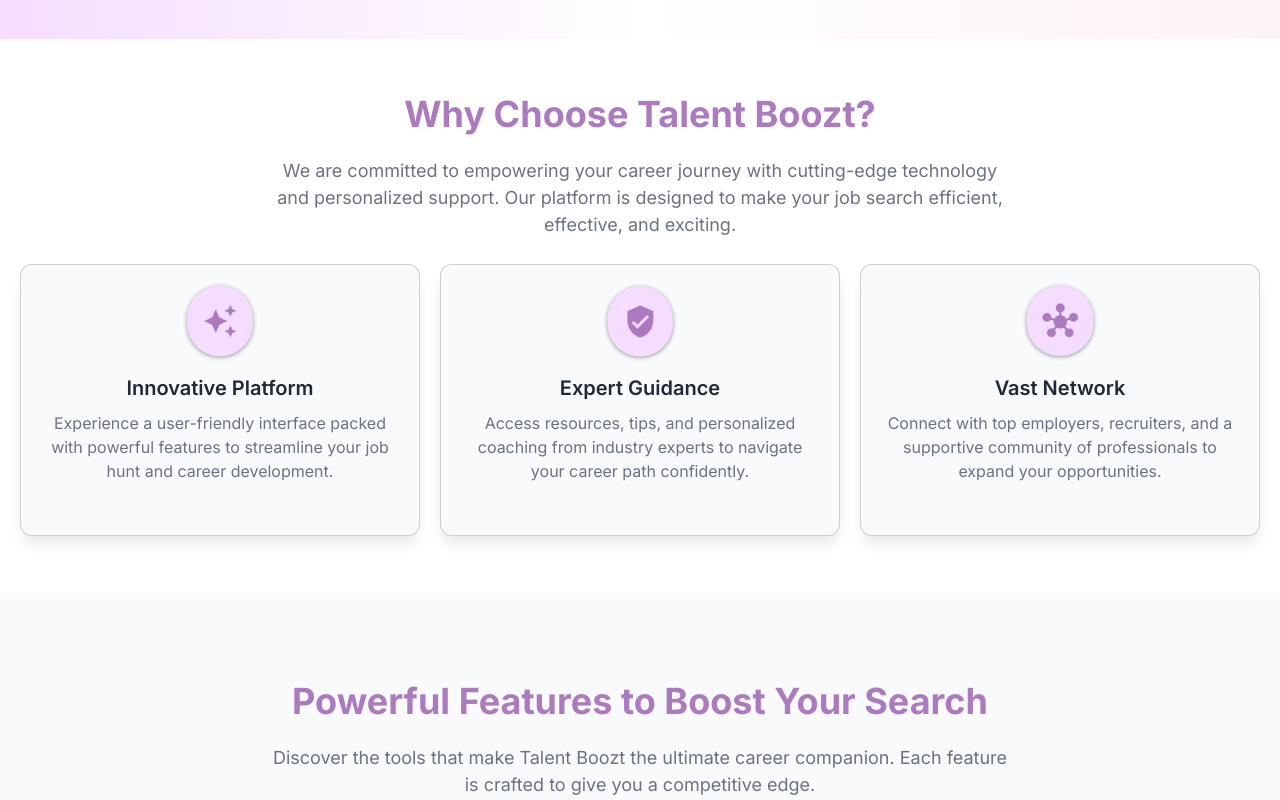
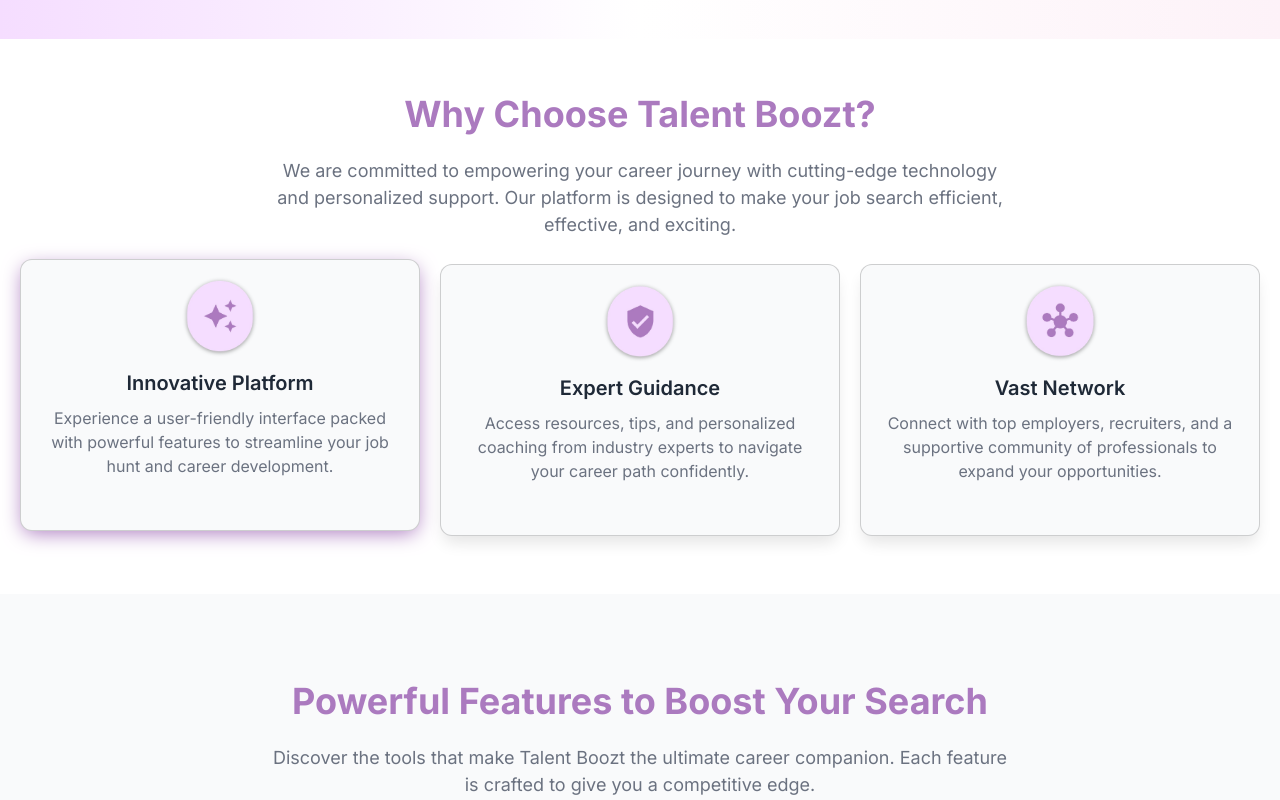
Before and after one commit to yasirufonseka/SEO, an Angular app: page /services in a window 1280 px wide. In both pictures the pointer is over the element 220 px from the left and 1253 px from the top of the page. Shown: the part 853-1653 px from the top of the page. Built offline with nearby package versions, Linux system fonts and the light colour scheme.

Commit message:
adding some transsition

```diff
--- a/src/app/component/about_us/about-us/about-us.component.scss
+++ b/src/app/component/about_us/about-us/about-us.component.scss
@@ -19,6 +19,7 @@
 
 
     }
+
     .chooseTb{
         width: 750px;
 
--- a/src/app/component/shared/card/card.component.scss
+++ b/src/app/component/shared/card/card.component.scss
@@ -11,7 +11,9 @@
     border-radius: 12px ;
     box-shadow:0px 10px 15px -3px #0000001A  ;
     font-family: 'Inter' , sans-serif;
+     transition: transform 0.3s ease;
    // background-color: var( --primary-bg-200);
+
 
     .cardlink{
     text-decoration: none;
@@ -37,6 +39,12 @@
     }
 
 }
+
+ .card:hover{
+         box-shadow:0px 5px 20px -3px #ab7abf  ;
+        transform: translateX(0px)translateY(-5px);
+   }
+
 
  @media (max-width: 768px) {
 
--- a/src/app/component/shared/card_2/card2/card2.component.scss
+++ b/src/app/component/shared/card_2/card2/card2.component.scss
@@ -19,7 +19,7 @@
   color: var(--text-primary-color) ;
   border-radius: 10px;
   font-family: "Inter" , sans-serif;
-
+   transition: transform 0.3s ease;
 
   @media (max-width: 768px) {
     width: 90%;
@@ -31,3 +31,7 @@
     height: auto;
   }
 }
+.cards:hover{
+    box-shadow:0px 5px 20px -3px #ab7abf  ;
+   transform: translateX(0px)translateY(-5px);
+}
--- a/src/app/component/shared/card_3/card-3/card-3.component.scss
+++ b/src/app/component/shared/card_3/card-3/card-3.component.scss
@@ -46,12 +46,14 @@
       border: 1px solid;
       border-radius: 8px;
       cursor: pointer;
-
+       transition: transform 0.5s ease;
 
     }
 
     .btn-style:hover {
-      transition: background-color 0.5s ease;
+      transition: background-color 0.3s ease-in;
+       //box-shadow:0px 5px 20px -3px #444244  ;
+        transform: translateX(0px)translateY(-1px);
     }
 
     /* ===== Color button styles remain unchanged ===== */
```
